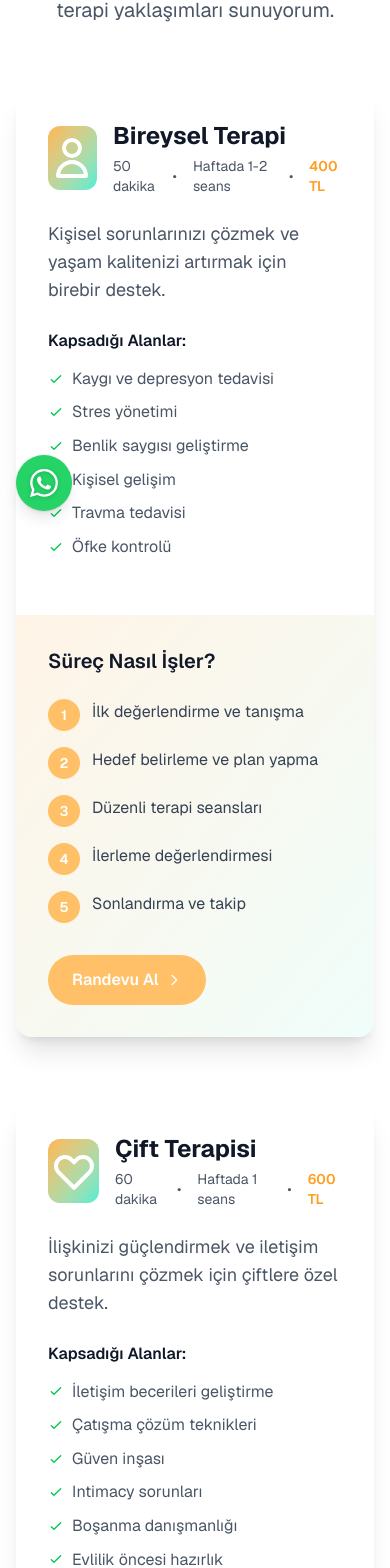
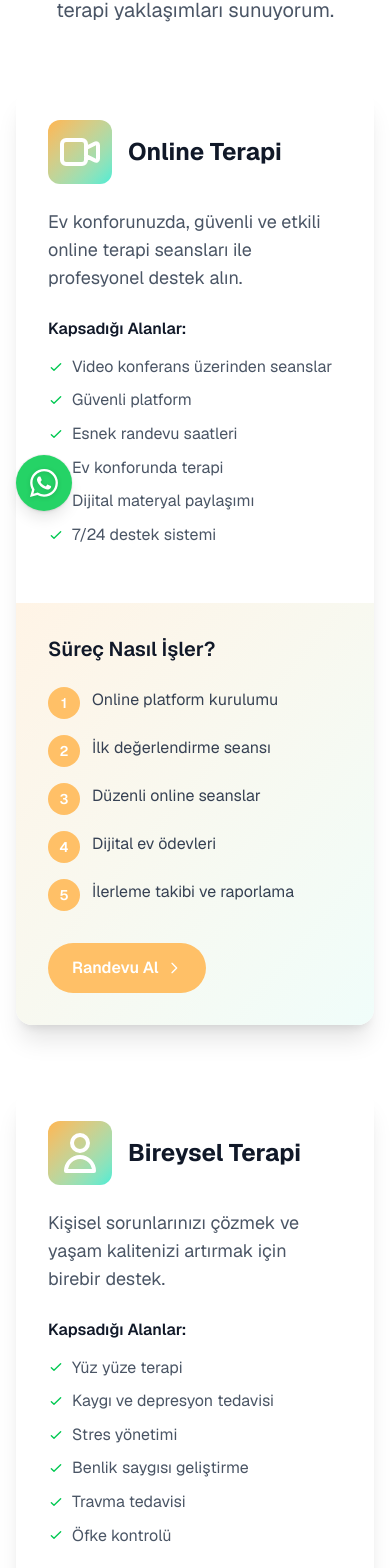
Before and after one commit to bekirbali/Next-PDRPortfolio, a Next.js app: page /terapiler in a window 390 px wide. Shown: the part 317-1885 px from the top of the page. Built offline with nearby package versions, Linux system fonts and the light colour scheme.

Commit message:
Refactor styles and content across multiple components; update animation timings, modify footer details, and enhance service descriptions for clarity. Change contact phone number and adjust layout for better responsiveness.

```diff
--- a/app/components/About.js
+++ b/app/components/About.js
@@ -60,7 +60,7 @@ export default function About() {
           </div>
 
           {/* Sağ taraf - Metin */}
-          <div>
+          <div className="flex flex-col items-center sm:items-start justify-center">
             <h2 className="text-3xl md:text-4xl font-bold text-gray-900 mb-6">
               Size Nasıl Yardımcı Olabilirim?
             </h2>
--- a/app/components/Header.js
+++ b/app/components/Header.js
@@ -29,7 +29,7 @@ export default function Header() {
               className="flex flex-col items-center gap-1 border-r border-gray-600"
             >
               <Image
-                src="/assets/mervekisalogo.png"
+                src="/assets/maviinflatelogo.png"
                 alt="Merve KISA Logo"
                 width={100}
                 height={40}
@@ -40,8 +40,8 @@ export default function Header() {
               </span>
             </Link>
             <div className="flex flex-col gap-1">
-              <p>Psikoterapist</p>
-              <p>Psikolojik Danışman</p>
+              <p className="text-[#34495e] font-medium">Psikoterapist</p>
+              <p className="text-[#34495e] font-medium">Psikolojik Danışman</p>
             </div>
           </div>
 
--- a/app/components/Services.js
+++ b/app/components/Services.js
@@ -2,6 +2,32 @@ import Link from "next/link";
 
 export default function Services() {
   const services = [
+    {
+      title: "Online Terapi",
+      description:
+        "Ev konforunuzda, güvenli ve etkili online terapi seansları ile profesyonel destek.",
+      icon: (
+        <svg
+          className="w-8 h-8"
+          fill="none"
+          stroke="currentColor"
+          viewBox="0 0 24 24"
+        >
+          <path
+            strokeLinecap="round"
+            strokeLinejoin="round"
+            strokeWidth={2}
+            d="M15 10l4.553-2.276A1 1 0 0121 8.618v6.764a1 1 0 01-1.447.894L15 14M5 18h8a2 2 0 002-2V8a2 2 0 00-2-2H5a2 2 0 00-2 2v8a2 2 0 002 2z"
+          />
+        </svg>
+      ),
+      features: [
+        "Video konferans seansları",
+        "Güvenli platform",
+        "Esnek randevu saatleri",
+        "Ev konforunda terapi",
+      ],
+    },
     {
       title: "Bireysel Terapi",
       description:
@@ -22,36 +48,10 @@ export default function Services() {
         </svg>
       ),
       features: [
-        "Kişisel gelişim",
+        "Yüz yüze terapi",
         "Kaygı yönetimi",
         "Stres azaltma",
         "Öz güven artırma",
-      ],
-    },
-    {
-      title: "Çift Terapisi",
-      description:
-        "İlişki sorunları, iletişim problemleri ve çift uyumu için profesyonel destek.",
-      icon: (
-        <svg
-          className="w-8 h-8"
-          fill="none"
-          stroke="currentColor"
-          viewBox="0 0 24 24"
-        >
-          <path
-            strokeLinecap="round"
-            strokeLinejoin="round"
-            strokeWidth={2}
-            d="M4.318 6.318a4.5 4.5 0 000 6.364L12 20.364l7.682-7.682a4.5 4.5 0 00-6.364-6.364L12 7.636l-1.318-1.318a4.5 4.5 0 00-6.364 0z"
-          />
-        </svg>
-      ),
-      features: [
-        "İletişim geliştirme",
-        "Çatışma çözümü",
-        "Güven inşası",
-        "İlişki dinamikleri",
       ],
     },
     {
--- a/app/components/WhatsAppFloating.js
+++ b/app/components/WhatsAppFloating.js
@@ -17,8 +17,7 @@ export default function WhatsAppFloating({
   useEffect(() => {
     const intervalId = setInterval(() => {
       setShowPing(true);
-      const timeoutId = setTimeout(() => setShowPing(false), 1200);
-      return () => clearTimeout(timeoutId);
+      setTimeout(() => setShowPing(false), 2000);
     }, 5000);
 
     return () => clearInterval(intervalId);
--- a/app/iletisim/page.js
+++ b/app/iletisim/page.js
@@ -229,7 +229,7 @@ export default function Contact() {
                       href="https://www.instagram.com/"
                       target="_blank"
                       rel="noopener noreferrer"
-                      className="text-[var(--primary)] hover:text-[var(--primary-700)] underline"
+                      className="text-gray-600 hover:text-[var(--primary-700)] underline"
                     >
                       instagram.com
                     </a>
@@ -255,9 +255,9 @@ export default function Contact() {
                     <h3 className="font-semibold text-gray-900 mb-1">
                       Telefon
                     </h3>
-                    <p className="text-gray-600">+90 (555) 123 45 67</p>
+                    <p className="text-gray-600">+90 (507) 476 03 09</p>
                     <p className="text-sm text-gray-500">
-                      Pazartesi - Cuma: 09:00 - 18:00
+                      Pazartesi - Cuma: 09:00 - 20:00
                     </p>
                   </div>
                 </div>
@@ -347,7 +347,7 @@ export default function Contact() {
                 </div>
               </div>
 
-              <div className="mt-6 p-4 bg-yellow-50 border border-yellow-200 rounded-lg">
+              {/* <div className="mt-6 p-4 bg-yellow-50 border border-yellow-200 rounded-lg">
                 <div className="flex items-center">
                   <svg
                     className="w-5 h-5 text-yellow-600 mr-2"
@@ -366,7 +366,7 @@ export default function Contact() {
                     Acil durumlarda 7/24 ulaşabilirsiniz
                   </span>
                 </div>
-              </div>
+              </div> */}
             </div>
 
             {/* Map */}
@@ -419,11 +419,12 @@ export default function Contact() {
             </div>
             <div>
               <h3 className="text-lg font-semibold text-gray-900 mb-2">
-                Online terapi mümkün mü?
+                Neden online terapi?
               </h3>
               <p className="text-gray-600">
-                Evet, güvenli video konferans platformları üzerinden online
-                terapi seansları düzenleyebiliriz.
+                Online terapi, esneklik ve erişilebilirlik sağlar. Kendi
+                evinizin konforunda, zamandan tasarruf ederek ve seyahat etme
+                zorunluluğu olmadan profesyonel destek alabilirsiniz.
               </p>
             </div>
             <div>
--- a/app/layout.js
+++ b/app/layout.js
@@ -32,7 +32,7 @@ export default function RootLayout({ children }) {
         <main className="min-h-screen">{children}</main>
         <Footer />
         <WhatsAppFloating
-          phone="+905555555555"
+          phone="+905074760309"
           message="Merhaba, web sitenizden yazıyorum."
         />
       </body>
--- a/app/terapiler/page.js
+++ b/app/terapiler/page.js
@@ -7,6 +7,44 @@ export const metadata = {
 export default function Therapies() {
   const therapies = [
     {
+      title: "Online Terapi",
+      description:
+        "Ev konforunuzda, güvenli ve etkili online terapi seansları ile profesyonel destek alın.",
+      duration: "50 dakika",
+      frequency: "Haftada 1 seans",
+      price: "400 TL",
+      features: [
+        "Video konferans üzerinden seanslar",
+        "Güvenli platform",
+        "Esnek randevu saatleri",
+        "Ev konforunda terapi",
+        "Dijital materyal paylaşımı",
+        "7/24 destek sistemi",
+      ],
+      process: [
+        "Online platform kurulumu",
+        "İlk değerlendirme seansı",
+        "Düzenli online seanslar",
+        "Dijital ev ödevleri",
+        "İlerleme takibi ve raporlama",
+      ],
+      icon: (
+        <svg
+          className="w-12 h-12"
+          fill="none"
+          stroke="currentColor"
+          viewBox="0 0 24 24"
+        >
+          <path
+            strokeLinecap="round"
+            strokeLinejoin="round"
+            strokeWidth={2}
+            d="M15 10l4.553-2.276A1 1 0 0121 8.618v6.764a1 1 0 01-1.447.894L15 14M5 18h8a2 2 0 002-2V8a2 2 0 00-2-2H5a2 2 0 00-2 2v8a2 2 0 002 2z"
+          />
+        </svg>
+      ),
+    },
+    {
       title: "Bireysel Terapi",
       description:
         "Kişisel sorunlarınızı çözmek ve yaşam kalitenizi artırmak için birebir destek.",
@@ -14,10 +52,10 @@ export default function Therapies() {
       frequency: "Haftada 1-2 seans",
       price: "400 TL",
       features: [
+        "Yüz yüze terapi",
         "Kaygı ve depresyon tedavisi",
         "Stres yönetimi",
         "Benlik saygısı geliştirme",
-        "Kişisel gelişim",
         "Travma tedavisi",
         "Öfke kontrolü",
       ],
@@ -40,44 +78,6 @@ export default function Therapies() {
             strokeLinejoin="round"
             strokeWidth={2}
             d="M16 7a4 4 0 11-8 0 4 4 0 018 0zM12 14a7 7 0 00-7 7h14a7 7 0 00-7-7z"
-          />
-        </svg>
-      ),
-    },
-    {
-      title: "Çift Terapisi",
-      description:
-        "İlişkinizi güçlendirmek ve iletişim sorunlarını çözmek için çiftlere özel destek.",
-      duration: "60 dakika",
-      frequency: "Haftada 1 seans",
-      price: "600 TL",
-      features: [
-        "İletişim becerileri geliştirme",
-        "Çatışma çözüm teknikleri",
-        "Güven inşası",
-        "Intimacy sorunları",
-        "Boşanma danışmanlığı",
-        "Evlilik öncesi hazırlık",
-      ],
-      process: [
-        "Çift olarak değerlendirme",
-        "İlişki dinamiklerini anlama",
-        "İletişim becerileri eğitimi",
-        "Ev ödevleri ve uygulamalar",
-        "İlerleme takibi",
-      ],
-      icon: (
-        <svg
-          className="w-12 h-12"
-          fill="none"
-          stroke="currentColor"
-          viewBox="0 0 24 24"
-        >
-          <path
-            strokeLinecap="round"
-            strokeLinejoin="round"
-            strokeWidth={2}
-            d="M4.318 6.318a4.5 4.5 0 000 6.364L12 20.364l7.682-7.682a4.5 4.5 0 00-6.364-6.364L12 7.636l-1.318-1.318a4.5 4.5 0 00-6.364 0z"
           />
         </svg>
       ),
@@ -192,7 +192,7 @@ export default function Therapies() {
                       <h2 className="text-2xl font-bold text-gray-900">
                         {therapy.title}
                       </h2>
-                      <div className="flex items-center space-x-4 text-sm text-gray-600 mt-1">
+                      {/* <div className="flex items-center space-x-4 text-sm text-gray-600 mt-1">
                         <span>{therapy.duration}</span>
                         <span>•</span>
                         <span>{therapy.frequency}</span>
@@ -200,7 +200,7 @@ export default function Therapies() {
                         <span className="font-semibold text-[var(--primary-700)]">
                           {therapy.price}
                         </span>
-                      </div>
+                      </div> */}
                     </div>
                   </div>
 
@@ -318,11 +318,12 @@ export default function Therapies() {
             </div>
             <div>
               <h3 className="text-lg font-semibold text-gray-900 mb-2">
-                Online terapi mümkün mü?
+                Neden online terapi?
               </h3>
               <p className="text-gray-600">
-                Evet, güvenli video konferans platformları üzerinden online
-                terapi seansları da düzenleyebiliriz.
+                Online terapi, esneklik ve erişilebilirlik sağlar. Kendi
+                evinizin konforunda, zamandan tasarruf ederek ve seyahat etme
+                zorunluluğu olmadan profesyonel destek alabilirsiniz.
               </p>
             </div>
           </div>
```
Also changed, not shown: app/components/Footer.js (+27 -26 lines), app/globals.css (+7 -7 lines), public/assets/maviinflatelogo.png (added), public/assets/mavilogo.png (added).
